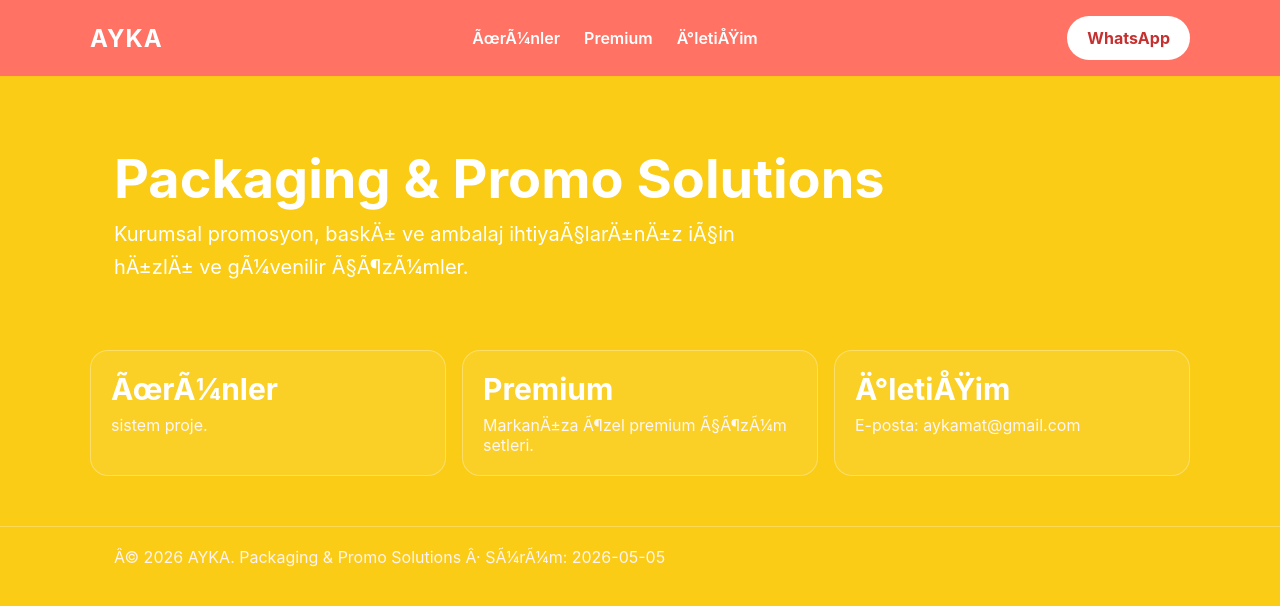
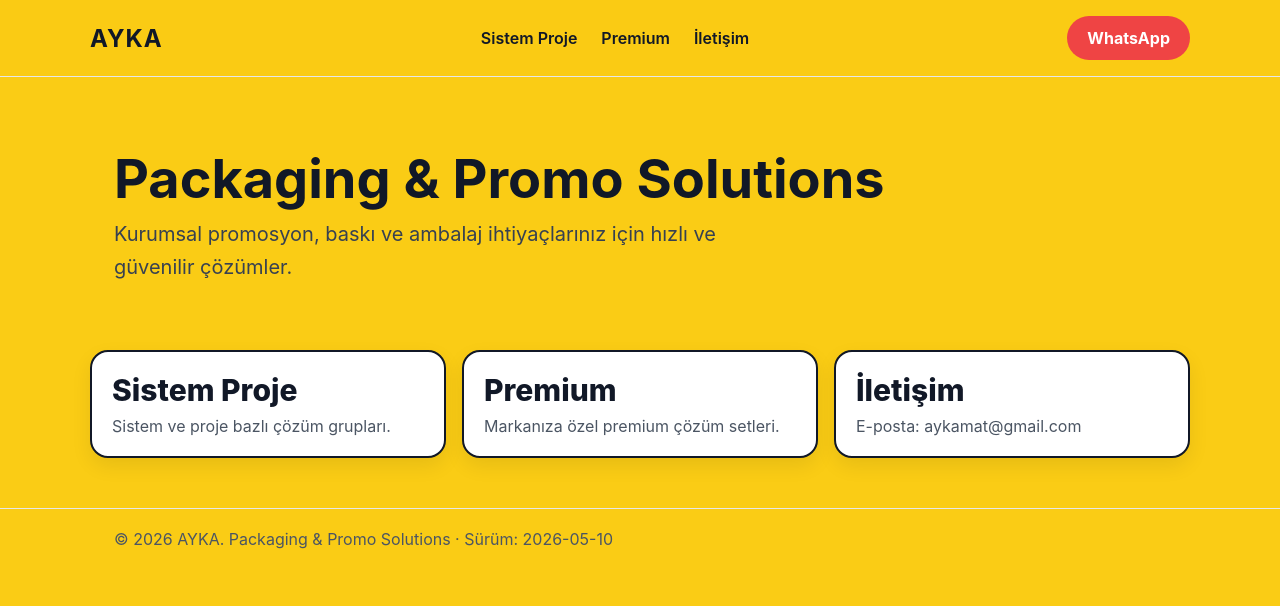
Before and after one commit to aykapromo/ayka-site, a website: page index.html in a window 1280 px wide. Drawn offline with Linux system fonts and the light colour scheme.

Commit message:
Fix encoding and set yellow + Sistem Proje

```diff
--- a/index.html
+++ b/index.html
@@ -10,38 +10,46 @@
   <meta http-equiv="Expires" content="0" />
   <style>
     * { box-sizing: border-box; }
-    body { margin: 0; font-family: Inter, Arial, sans-serif; background: #facc15; color: #fff; }
+    body { margin: 0; font-family: Inter, Arial, sans-serif; background: #facc15; color: #1f2937; }
     a { text-decoration: none; color: inherit; }
     .container { max-width: 1100px; margin: 0 auto; padding: 0 24px; }
-    .nav { position: sticky; top: 0; background: rgba(255,107,107,.92); border-bottom: 1px solid rgba(250, 204, 21, 0.95); }
+
+    .nav { position: sticky; top: 0; background: rgba(250, 204, 21, 0.95); border-bottom: 1px solid #e5e7eb; }
     .navin { display: flex; justify-content: space-between; align-items: center; padding: 16px 0; gap: 16px; }
     .brand { display: flex; align-items: center; gap: 12px; }
-    .brand img { width: 56px; height: 56px; object-fit: cover; border-radius: 14px; border: 1px solid rgba(255,255,255,.35); background: #fff; }
-    .brand h1 { margin: 0; font-size: 24px; letter-spacing: 1px; }
-    .menu { display: flex; gap: 24px; font-weight: 600; }
-    .btn { display:inline-flex; align-items:center; justify-content:center; padding:12px 20px; border-radius:999px; background:#fff; color:#c53030; font-weight:700; }
+    .brand h1 { margin: 0; font-size: 24px; letter-spacing: 1px; color: #111827; }
+    .menu { display: flex; gap: 24px; font-weight: 600; color: #111827; }
+
+    .btn { display: inline-flex; align-items: center; justify-content: center; padding: 12px 20px; border-radius: 999px; background: #ef4444; color: #fff; font-weight: 700; }
+
     .hero { padding: 72px 0 40px; }
-    .hero h2 { margin: 0 0 10px; font-size: 54px; line-height: 1.1; }
-    .hero p { margin: 0; max-width: 680px; line-height: 1.65; font-size: 20px; }
-    .grid { display:grid; grid-template-columns:repeat(3,1fr); gap:16px; padding:26px 0 50px; }
-    .card { border: 1px solid rgba(255,255,255,.3); background: rgba(255,255,255,.08); border-radius:18px; padding:20px; }
-    .card h3 { margin:0 0 8px; font-size:30px; }
-    .card p { margin:0; color:#fff6f6; }
-    .footer { border-top:1px solid rgba(255,255,255,.28); padding:20px 0 40px; color:#fff3f3; }
-    @media (max-width: 860px) { .menu{display:none} .hero h2{font-size:40px} .grid{grid-template-columns:1fr} }
+    .hero h2 { margin: 0 0 10px; font-size: 54px; line-height: 1.1; color: #111827; }
+    .hero p { margin: 0; max-width: 680px; line-height: 1.65; font-size: 20px; color: #374151; }
+
+    .grid { display: grid; grid-template-columns: repeat(3,1fr); gap: 16px; padding: 26px 0 50px; }
+    .card { border: 2px solid #111827; background: #fff; border-radius: 18px; padding: 20px; box-shadow: 0 8px 20px rgba(0,0,0,.08); }
+    .card h3 { margin: 0 0 8px; font-size: 30px; color: #111827; font-weight: 800; }
+    .card p { margin: 0; color: #4b5563; }
+
+    .footer { border-top: 1px solid #e5e7eb; padding: 20px 0 40px; color: #4b5563; }
+
+    @media (max-width: 860px) {
+      .menu { display: none; }
+      .hero h2 { font-size: 40px; }
+      .grid { grid-template-columns: 1fr; }
+    }
   </style>
 </head>
 <body>
   <header class="nav">
     <div class="container navin">
       <div class="brand">
-        <img src="logo.png" alt="AYKA Logo" onerror="this.style.display='none'" />
         <h1>AYKA</h1>
       </div>
       <nav class="menu">
-        <a href="#urunler">ÃœrÃ¼nler</a>
+        <a href="#urunler">Sistem Proje</a>
         <a href="#premium">Premium</a>
-        <a href="#iletisim">Ä°letiÅŸim</a>
+        <a href="#iletisim">İletişim</a>
       </nav>
       <a class="btn" href="https://wa.me/905455446669" target="_blank" rel="noopener noreferrer">WhatsApp</a>
     </div>
@@ -51,17 +59,19 @@
     <section class="hero">
       <div class="container">
         <h2>Packaging & Promo Solutions</h2>
-        <p>Kurumsal promosyon, baskÄ± ve ambalaj ihtiyaÃ§larÄ±nÄ±z iÃ§in hÄ±zlÄ± ve gÃ¼venilir Ã§Ã¶zÃ¼mler.</p>
+        <p>Kurumsal promosyon, baskı ve ambalaj ihtiyaçlarınız için hızlı ve güvenilir çözümler.</p>
       </div>
     </section>
 
     <section class="container grid" id="urunler">
-      <article class="card"><h3>ÃœrÃ¼nler</h3><p>sistem proje.</p></article>
-      <article class="card" id="premium"><h3>Premium</h3><p>MarkanÄ±za Ã¶zel premium Ã§Ã¶zÃ¼m setleri.</p></article>
-      <article class="card" id="iletisim"><h3>Ä°letiÅŸim</h3><p>E-posta: aykamat@gmail.com</p></article>
+      <article class="card"><h3>Sistem Proje</h3><p>Sistem ve proje bazlı çözüm grupları.</p></article>
+      <article class="card" id="premium"><h3>Premium</h3><p>Markanıza özel premium çözüm setleri.</p></article>
+      <article class="card" id="iletisim"><h3>İletişim</h3><p>E-posta: aykamat@gmail.com</p></article>
     </section>
   </main>
 
   <footer class="footer">
-    <div class="container">Â© 2026 AYKA. Packaging & Promo Solutions Â· SÃ¼rÃ¼m: 2026-05-05</div>
+    <div class="container">© 2026 AYKA. Packaging & Promo Solutions · Sürüm: 2026-05-10</div>
   </footer>
+</body>
+</html>
```
